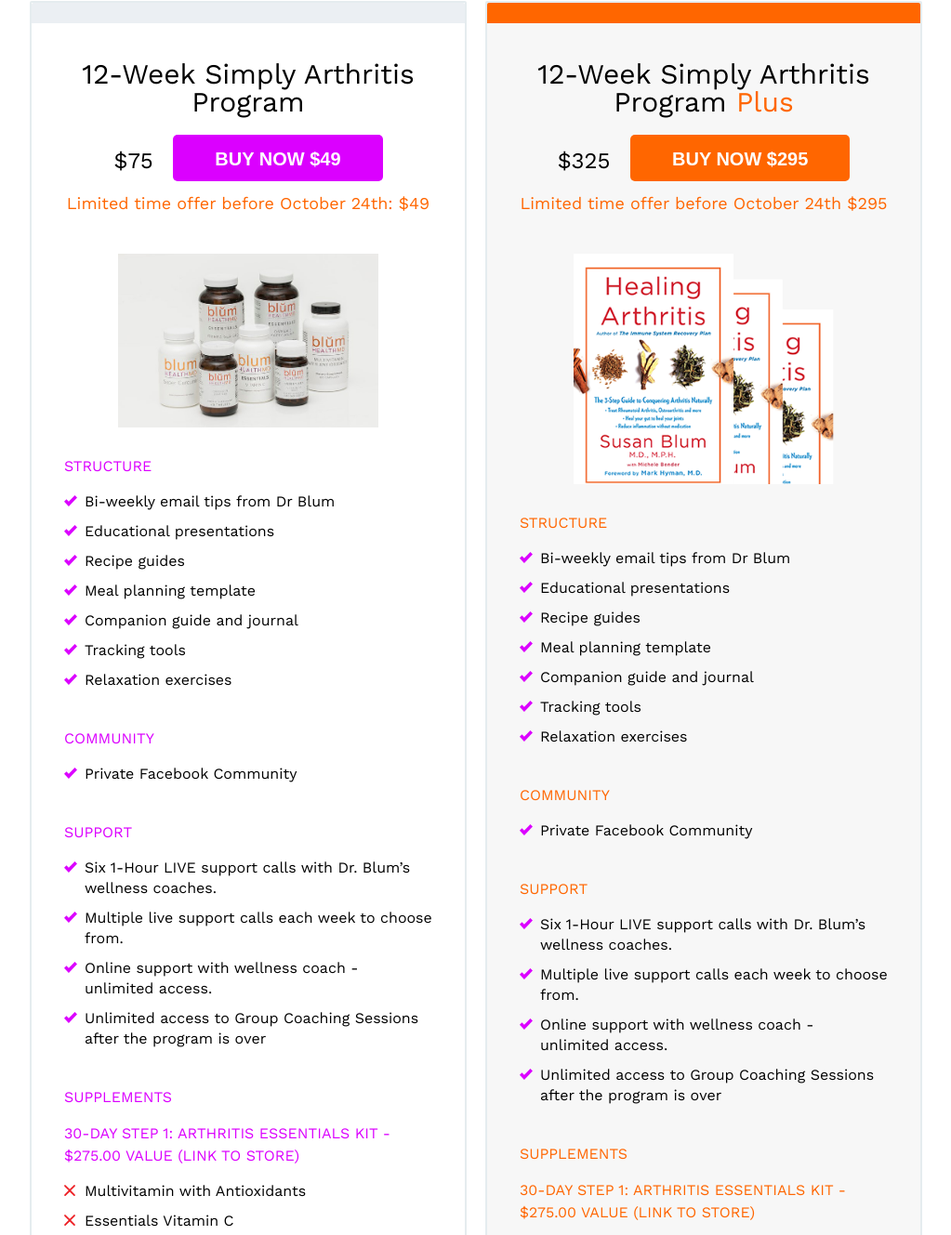
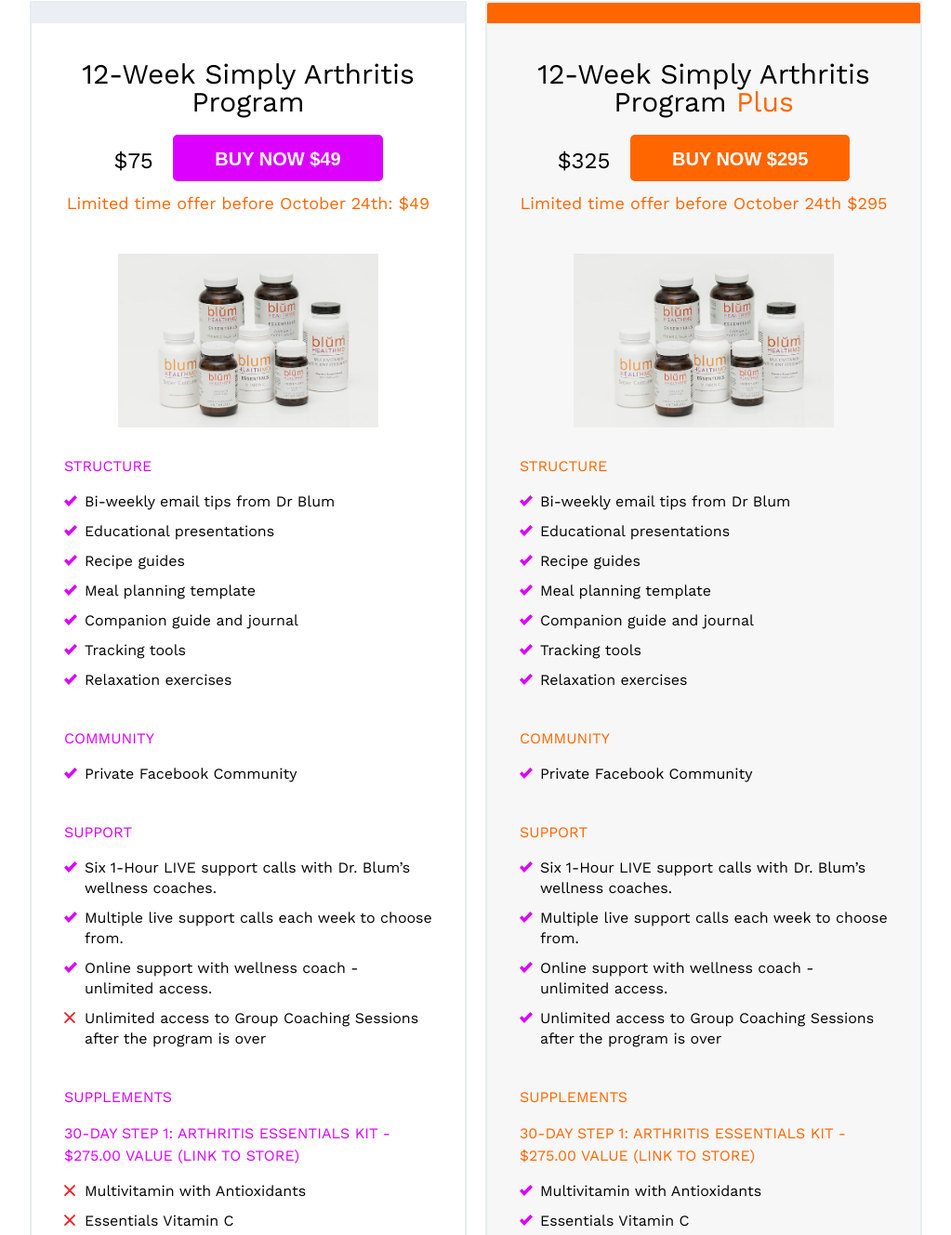
Before and after one commit to AnattaOldRepo/healingarthritisthebook.com, a website: page upsell.html in a window 1280 px wide. Shown: the part 3737-5066 px from the top of the page at 93% size, without its empty margins (128-1151 px from the left). Drawn offline with nearby package versions, Linux system fonts and the light colour scheme.

Commit message:
update image

```diff
--- a/upsell.html
+++ b/upsell.html
@@ -515,7 +515,7 @@
                                   <li>Six 1-Hour LIVE support calls with Dr. Blum’s wellness coaches. </li>
                                   <li>Multiple live support calls each week to choose from.</li>
                                   <li>Online support with wellness coach - unlimited access.</li>
-                                  <li class="class=">Unlimited access to Group Coaching Sessions after the program is over</li>
+                                  <li class="close">Unlimited access to Group Coaching Sessions after the program is over</li>
                               </ul>
                           </article>
                           <article>
@@ -551,7 +551,7 @@
                           </div>
                       </div>
                       <figure>
-                          <img src="dist/images/ch-plus.png">
+                          <img src="dist/images/kit-1.jpg">
                       </figure>
                       <div class="upsell_chart_content">
                           <article>
```
